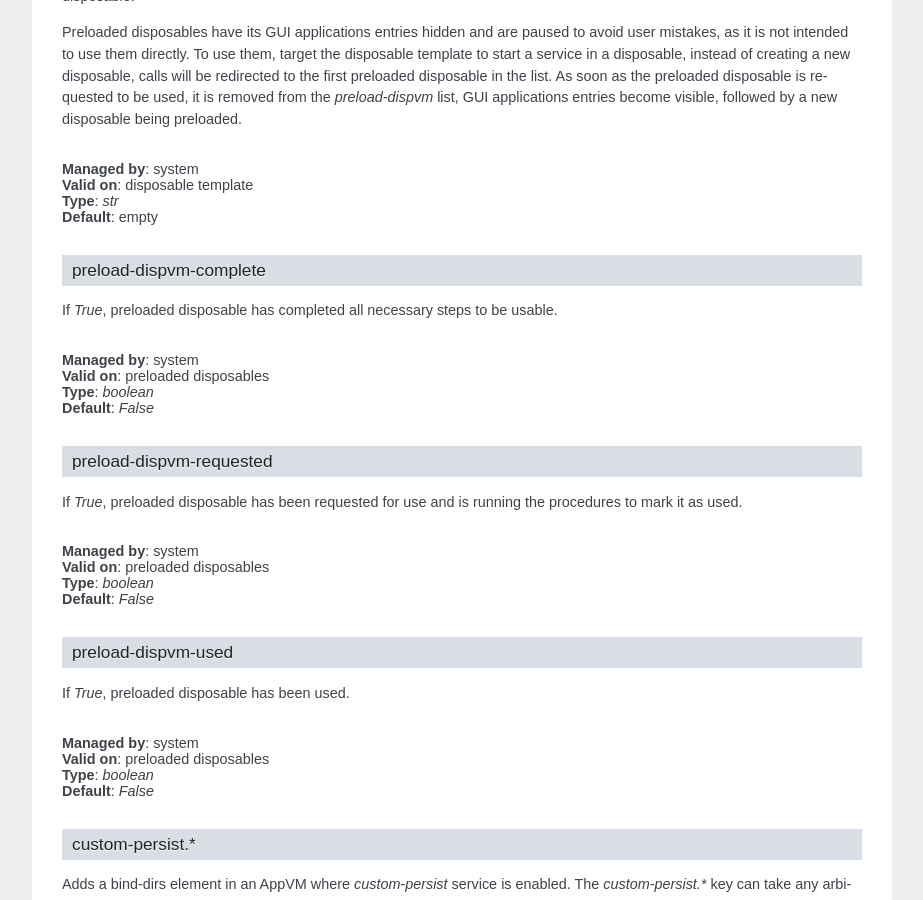
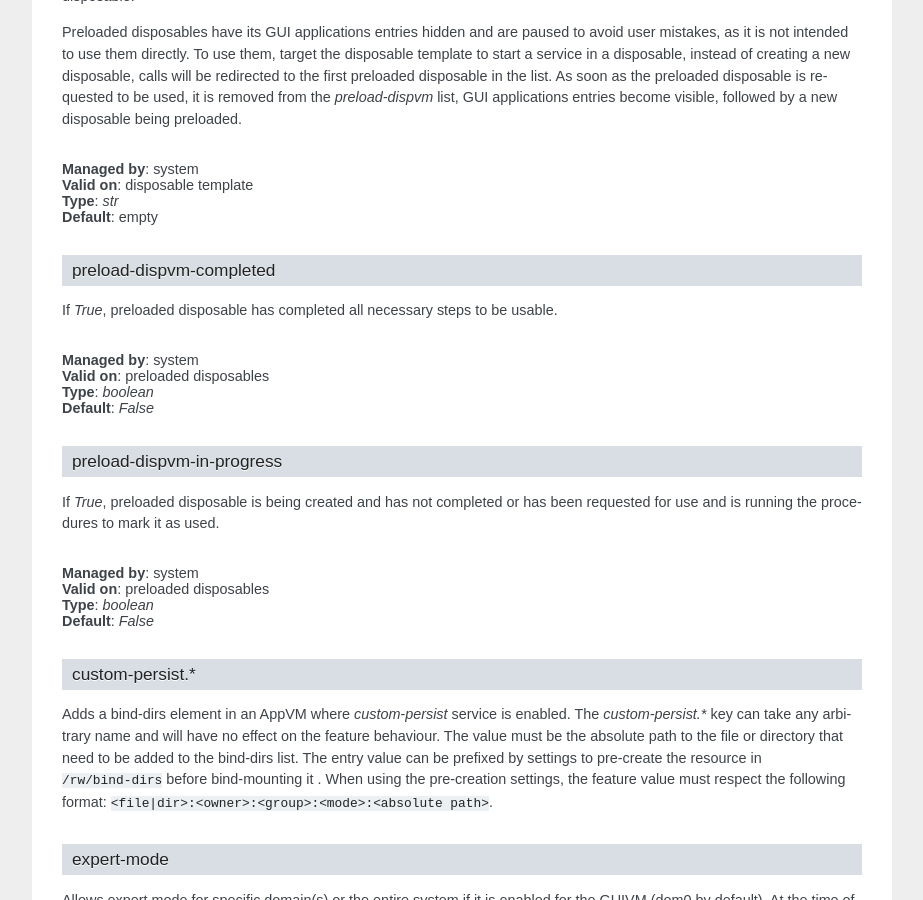
Before and after one commit to QubesOS/qubes-core-admin-client, a Sphinx documentation site: the page built from doc/manpages/qvm-features.rst, in a window 1280 px wide and 900 px high, scrolled down 7442 px. Shown: the whole window, without its empty margins (198-1121 px from the left). Built offline with Sphinx 7.4.7, drawn with Linux system fonts in a browser that asks for light colours; the version number could not be read and is left out; some of the changed text lies outside the part shown.

Commit message:
Update features manual page about preloads
For: https://github.com/QubesOS/qubes-issues/issues/1512

```diff
--- a/doc/manpages/qvm-features.rst
+++ b/doc/manpages/qvm-features.rst
@@ -464,8 +464,8 @@ become visible, followed by a new disposable being preloaded.
 | **Type**: `str`
 | **Default**: empty
 
-preload-dispvm-complete
-^^^^^^^^^^^^^^^^^^^^^^^
+preload-dispvm-completed
+^^^^^^^^^^^^^^^^^^^^^^^^
 
 If `True`, preloaded disposable has completed all necessary steps to be usable.
 
@@ -475,22 +475,11 @@ If `True`, preloaded disposable has completed all necessary steps to be usable.
 | **Type**: `boolean`
 | **Default**: `False`
 
-preload-dispvm-requested
-^^^^^^^^^^^^^^^^^^^^^^^^
+preload-dispvm-in-progress
+^^^^^^^^^^^^^^^^^^^^^^^^^^
 
-If `True`, preloaded disposable has been requested for use and is running the
-procedures to mark it as used.
-
-|
-| **Managed by**: system
-| **Valid on**: preloaded disposables
-| **Type**: `boolean`
-| **Default**: `False`
-
-preload-dispvm-used
-^^^^^^^^^^^^^^^^^^^
-
-If `True`, preloaded disposable has been used.
+If `True`, preloaded disposable is being created and has not completed or has
+been requested for use and is running the procedures to mark it as used.
 
 |
 | **Managed by**: system
```
